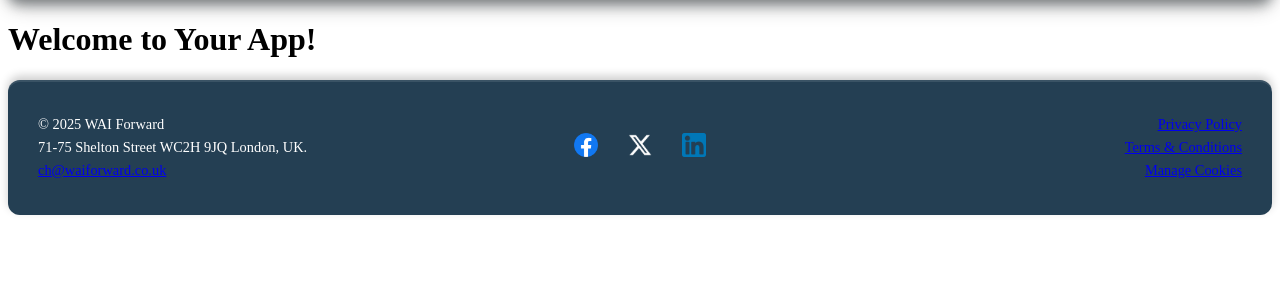
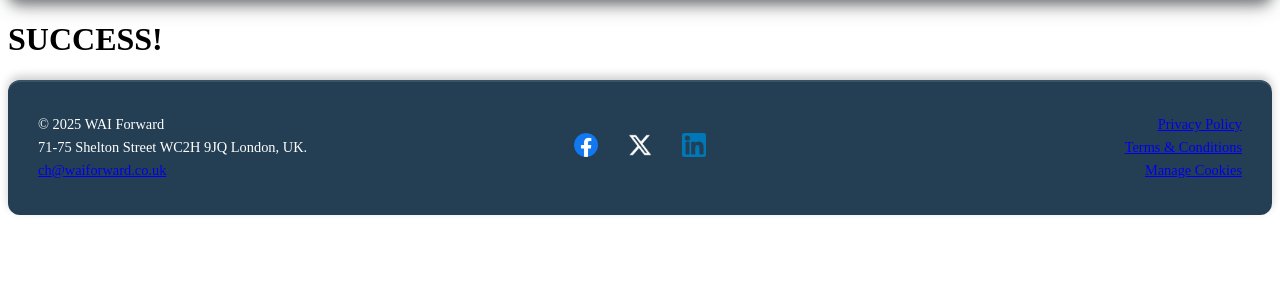
Before and after one commit to WAI-Forward/WAI-Core-Public, a Flask app: page / in a window 1280 px wide. Shown: the part 88-388 px from the top of the page. Run offline with Flask 3, Linux system fonts and the light colour scheme; some libraries are stand-ins or nearby versions.

Commit message:
Update homepage title to SUCCESS! for success app

```diff
--- a/src/app/templates/pages/home.html
+++ b/src/app/templates/pages/home.html
@@ -10,6 +10,6 @@
 
 {% block content %}
 
-    <h1>Welcome to Your App!</h1>
+    <h1>SUCCESS!</h1>
 
 {% endblock %}
```
